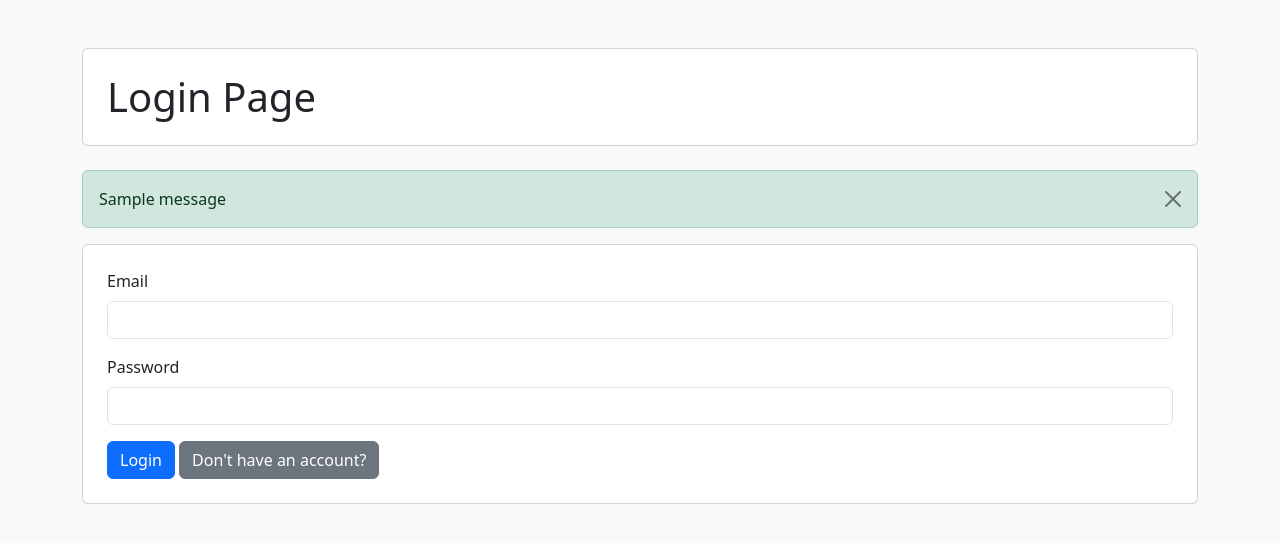
After one commit to gzxfy/thrifting-app, a Flask app: page /login in a window 1280 px wide. The commit adds this page. Shown: the top 543 px of the page. Run offline with Flask 3, Linux system fonts and the light colour scheme; tables that the repository leaves empty hold one stand-in row (values such as "Sample post"); one stand-in notice (Sample message) is shown.

Commit message:
Implement login page and authentication logic

```diff
--- a/app.py
+++ b/app.py
@@ -10,6 +10,7 @@ if not os.path.exists(UPLOAD_FOLDER):
     os.makedirs(UPLOAD_FOLDER)
 
 app = Flask(__name__)
+app.secret_key = 'super-secret-key-12345'
 app.register_blueprint(auth_bp)
 
 def init_db():
@@ -29,7 +30,7 @@ def init_db():
 
 @app.route('/')
 def home():
-    return render_template('index.html')
+    return render_template('login.html')
 
 @app.route("/items", methods=["GET", "POST"])
 def items():
--- a/auth.py
+++ b/auth.py
@@ -1,4 +1,4 @@
-from flask import Blueprint, render_template, request, redirect, url_for
+from flask import Blueprint, flash, render_template, request, redirect, url_for
 import sqlite3
 from werkzeug.security import generate_password_hash, check_password_hash
 auth_bp = Blueprint('auth', __name__)
@@ -32,7 +32,7 @@ def register():
             c.execute("INSERT INTO accounts (email, password_hash) VALUES (?, ?)", (email, password_hash))
             conn.commit()
             conn.close()
-            success = "Registration successful! Please log in."
+            flash("Registration successful! Please log in.")
             return redirect(url_for('auth.login'))
         except sqlite3.IntegrityError:
             error = "Email already registered"
@@ -41,7 +41,27 @@ def register():
 
 @auth_bp.route('/login', methods=['GET', 'POST'])
 def login():
-    return render_template('login.html')
+    error = None
+    success = None
+    conn = sqlite3.connect('accounts.db')
+    c = conn.cursor()
+
+    if request.method == "POST":
+        email = request.form.get("email")
+        password = request.form.get("password")
+
+        try:
+            c.execute("SELECT password_hash FROM accounts WHERE email = ?", (email,))
+            result = c.fetchone()
+            if result and check_password_hash(result[0], password):
+                flash("Login successful!")
+                return redirect(url_for('home'))
+            else:
+                error = "Invalid email or password"
+        except sqlite3.Error as e:
+            error = f"Database error: {e}"
+    conn.close()
+    return render_template('login.html', error=error, success=success)
 
 if __name__ == '__main__':
     create_tables()
--- a/templates/index.html
+++ b/templates/index.html
@@ -26,7 +26,7 @@
     </a>
 
     <div class="mt-3">
-      {# <a href="{{ url_for('login') }}" class="btn btn-outline-primary me-2">Login</a> #}
+        <a href="/login" class="btn btn-outline-primary me-2">Login</a>
         <a href="/register" class="btn btn-outline-secondary">Register</a>
     </div>
 
--- /dev/null
+++ b/templates/login.html
@@ -0,0 +1,48 @@
+<!DOCTYPE html>
+<html lang="en">
+<head>
+    <meta charset="UTF-8">
+    <meta name="viewport" content="width=device-width, initial-scale=1.0">
+    <title>Login Page</title>
+    <link href="https://cdn.jsdelivr.net/npm/bootstrap@5.3.0/dist/css/bootstrap.min.css" rel="stylesheet">
+</head>
+<body class="bg-light">
+<div class="container mt-5">
+    <h1 class="card p-4 mb-4">Login Page</h1>
+    {% with messages = get_flashed_messages() %}
+        {% if messages %}
+            {% for message in messages %}
+                <div class="alert alert-success alert-dismissible fade show" role="alert">
+                    {{ message }}
+                    <button type="button" class="btn-close" data-bs-dismiss="alert"></button>
+                </div>
+            {% endfor %}
+        {% endif %}
+    {% endwith %}
+
+    {% if error %}
+        <div class="alert alert-danger alert-dismissible fade show" role="alert" style="text-align: center;">
+            {{ error }}
+            <button type="button" class="btn-close" data-bs-dismiss="alert"></button>
+        </div>
+    {% endif %}
+    <div class="card p-4 mb-4">
+        <form action="/login" method="POST">
+
+            <div class="mb-3">
+                <label class="form-label">Email</label>
+                <input class="form-control" type="email" name="email" required>
+            </div>
+
+            <div class="mb-3">
+                <label class="form-label">Password</label>
+                <input class="form-control" type="password" name="password" required>
+            </div>
+
+            <button class="btn btn-primary">Login</button>
+            <button class="btn btn-secondary" onclick="window.location.href='/register'; return false;">Don't have an account?</button>
+        </form>
+    </div>
+</div>
+</body>
+</html>
```
Also changed, not shown: templates/register.html (+13 -7 lines), accounts.db.
